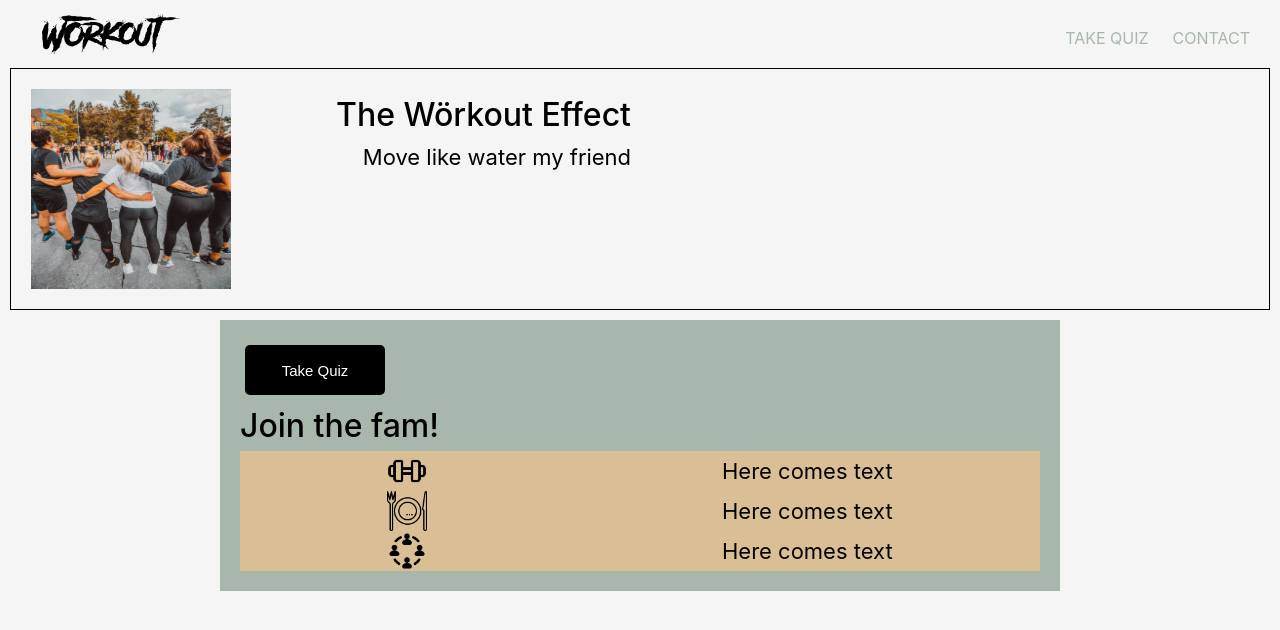
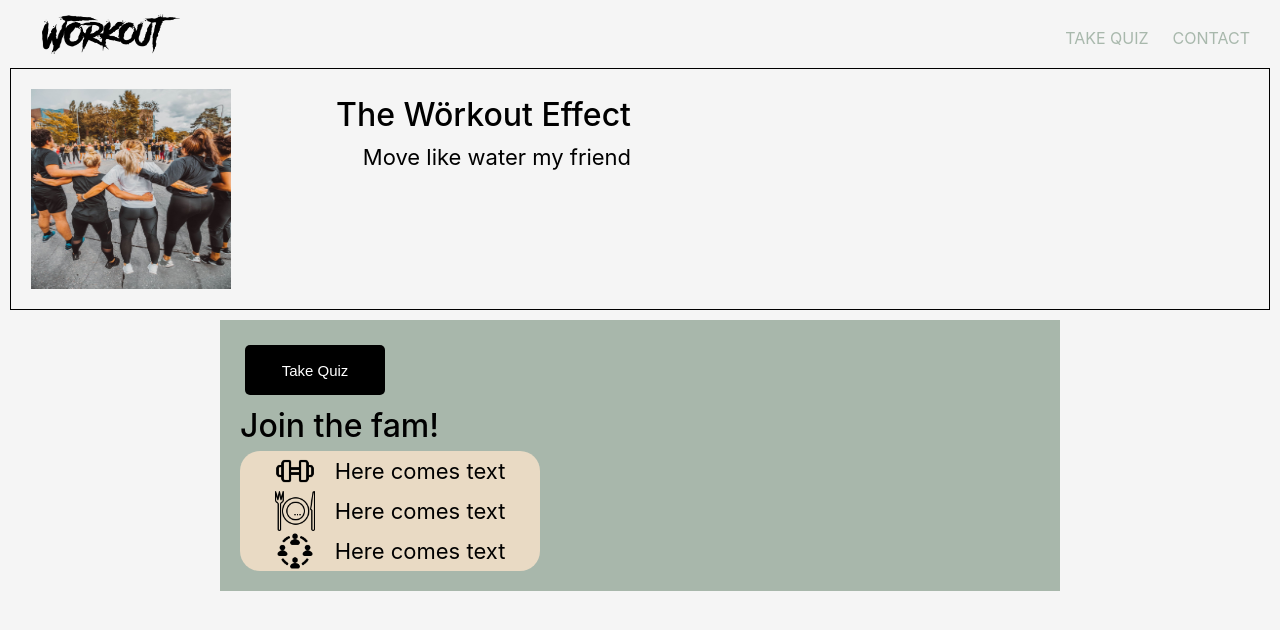
Before and after one commit to EvaSjoholm/project-W-frontend, a React (Create React App) app: page / in a window 1280 px wide. Shown: the top 630 px of the page. Built offline with nearby package versions, Linux system fonts and the light colour scheme.

Commit message:
fixed summary

```diff
--- a/src/components/Quiz/Quiz.js
+++ b/src/components/Quiz/Quiz.js
@@ -59,6 +59,8 @@ export const Quiz = () => {
         const question1 = quiz.questions[currentQuestion];
         return (
           <div className="content-wrapper" key={quiz._id}>
+            {!submitted ? (
+              <>
                 <h3>{quiz.title}</h3>
                 <Question
                   id={question1._id}
@@ -69,10 +71,13 @@ export const Quiz = () => {
                   color="Pink"
                   text={isLastQuestion ? 'SUBMIT' : 'NEXT'}
                   onClick={isLastQuestion ? submitQuiz : nextQuestion(quiz.questions.length)} />
-            {submitted && (
+              </>
+            ) : (
+
               <Summary
                 answers={answers} />
             )}
+            {/* {submitted && ( */}
           </div>
         )
       })}
--- a/src/components/Quiz/Summary.js
+++ b/src/components/Quiz/Summary.js
@@ -1,14 +1,15 @@
 import React from 'react';
 
 export const Summary = ({ answers }) => {
+  console.log(answers)
   return (
-    <div className="content-container">
+    <div className="summary-wrapper">
       {answers.map((answer) => (
         // eslint-disable-next-line no-underscore-dangle
         <div key={answer.question}>
           <div className="summary-wrapper">
-            <p className="summary-p">Question: {answer.question}</p>
-            <p className="summary-p">Answer: {answer.option}</p>
+            <h3 className="summary-h3"> {answer.question}</h3>
+            <p className="summary-p"> {answer.option}</p>
           </div>
         </div>
       ))}
--- a/src/index.css
+++ b/src/index.css
@@ -88,6 +88,7 @@ flex-direction: row;
   display: flex;
   flex-direction: column;
   justify-content: space-between;
+  align-content: center;
   background-color: var(--primary-color-2);
   max-width: 800px;
   min-height: 200px;
@@ -207,11 +208,17 @@ font-size: 2rem;
 
 /*ICON LIST STARTPAGE*/
 .icon-container {
-  display: flex;
-  flex-direction: column;
-  justify-content: space-between;
-  background-color: #d9be96;
+  position: relative;
+  width: 300px;
 
+  background-color: #e9dac4;
+  border-radius: 20px;
+  box-shadow: 0px 2px 4px -1px rgba(0,0,0,0.2), 0px 4px 5px 0px rgba(0,0,0,0.14),
+
+}
+.icon-list-item{
+  justify-content: center;
+  margin: 20px;
 }
 
 .icon-container ul{
@@ -223,10 +230,12 @@ font-size: 2rem;
 .icon-list-icon{
 display: flex;
 position: relative;
-justify-content: space-around;
+justify-content: center;
 align-items: center;
 flex-wrap: wrap;
 flex-direction: row;
+max-width: 300px;
+gap: 20px;
 }
 
 .icon-list-text {
@@ -238,12 +247,15 @@ flex-direction: row;
   display: flex;
   flex-direction: column;
   justify-content: center;
-  max-width: 800px;
-  min-height: 100px;
-  margin: 40px auto 0 auto;
+  box-shadow: 0px 2px 4px -1px rgba(0,0,0,0.2), 0px 4px 5px 0px rgba(0,0,0,0.14), 0px 1px 10px 0px rgba(0,0,0,0.12);
+  border-radius: 10px;
   border: 1px solid red;
+  content: inherit;
 }
 
 .summary-p{
   font-size: 16px;
 }
+.summary-h3{
+  font-size: 22px;
+}
```
Lines whose indentation alone changed are shown as unchanged.
